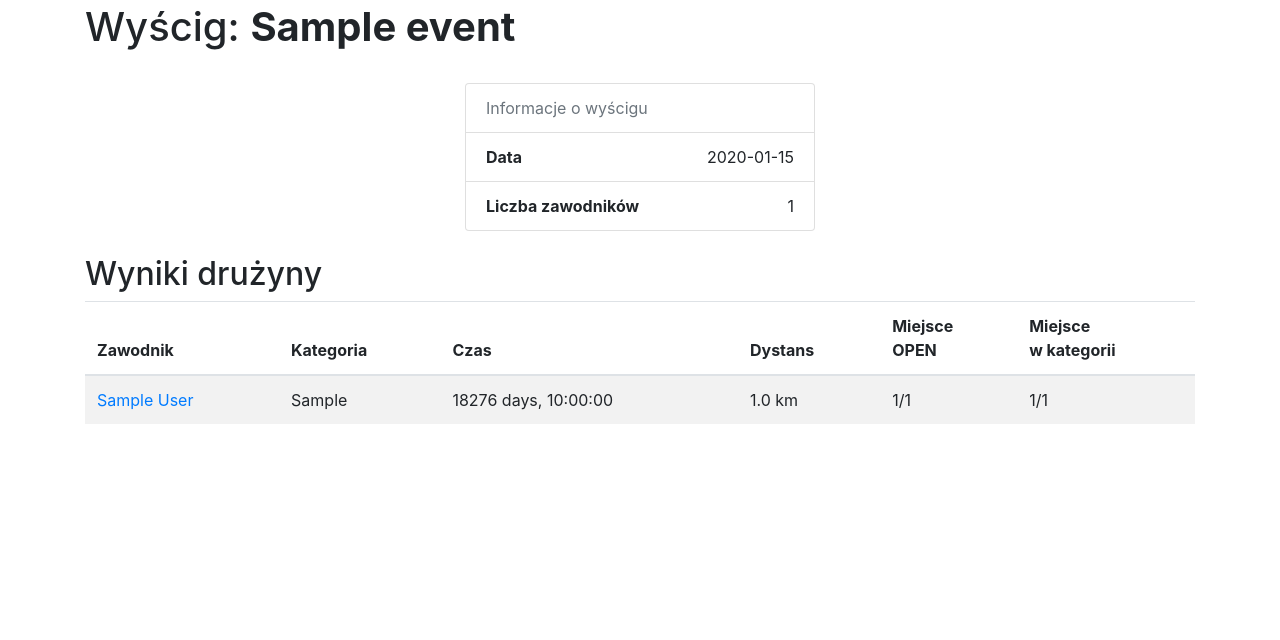
After one commit to Wydzials/TeamStats, a Flask app: page /event/1 in a window 1280 px wide. The commit adds this page. Shown: the part 160-800 px from the top of the page. Run offline with Flask 2, Linux system fonts and the light colour scheme; tables that the repository leaves empty hold one stand-in row (values such as "Sample post"); parts of the project's set-up code (start-up, migrations or seed data) failed here and were passed over; some libraries are stand-ins or nearby versions.

Commit message:
Add event page

```diff
--- a/app.py
+++ b/app.py
@@ -1,9 +1,9 @@
-from flask import render_template, request, redirect
+from flask import render_template
 
 import imports
 from init import db, app
-from sqlalchemy import func, desc
-from models import Rider, Event, Result, Team, Gear, Training
+from sqlalchemy import func
+from models import Rider, Result, Event, Team, Gear, Training
 
 
 @app.route("/")
@@ -18,8 +18,8 @@ def team():
     return render_template("team.html", riders=riders, team=team)
 
 
-@app.route("/rider/<int:rider_id>/<name>")
-def rider(rider_id, name):
+@app.route("/rider/<int:rider_id>")
+def rider(rider_id):
     rider = Rider.query.filter_by(id=rider_id).first()
     gear = Gear.query.filter_by(rider_id=rider_id).all()
 
@@ -40,7 +40,19 @@ def rider(rider_id, name):
              "time_sum": time_sum,
              "avg_speed": avg_speed}
 
-    return render_template("rider.html", rider=rider, results=sorted_results, stats=stats, gear=gear, trainings=sorted_trainings)
+    return render_template("rider.html",
+                           rider=rider,
+                           stats=stats,
+                           gear=gear,
+                           results=sorted_results,
+                           trainings=sorted_trainings)
+
+
+@app.route("/event/<int:event_id>")
+def event(event_id):
+    event = Event.query.filter_by(id=event_id).first()
+    results = Result.query.filter_by(event_id=event_id).all()
+    return render_template("event.html", event=event, results=results)
 
 
 if __name__ == "__main__":
--- /dev/null
+++ b/templates/event.html
@@ -0,0 +1,56 @@
+{% extends "base.html" %}
+
+{% block head %}
+
+{% endblock %}
+
+
+{% block body %}
+<br>
+<h1>Wyścig: <b>{{ event.name }}</b></h1>
+<br>
+<row>
+    <div class="row justify-content-around">
+        <div class="col-4">
+            <ul class="list-group">
+                <li class="list-group-item text-muted">Informacje o wyścigu</li>
+                <li class="list-group-item text-right"><span class="float-left"><strong>Data</strong></span>{{ event.date.date() }}</li>
+                <li class="list-group-item text-right"><span class="float-left"><strong>Liczba zawodników</strong></span>{{ results|length }}</li>
+            </ul>
+        </div>
+    </div>
+</row>
+
+<br>
+
+<row>
+    <h2>Wyniki drużyny</h2>
+    <table class="table table-hover table-striped">
+        <thead>
+            <tr>
+                <th>Zawodnik</th>
+                <th>Kategoria</th>
+                <th>Czas</th>
+                <th>Dystans</th>
+                <th>Miejsce<br>OPEN</th>
+                <th>Miejsce<br>w kategorii</th>
+            </tr>
+        </thead>
+
+        <tbody>
+            {% for result in results %}
+                <tr>
+                    <td><a href="/rider/{{result.rider.id}}">{{ result.rider.first_name }} {{ result.rider.last_name }}</a></td>
+                    <td>{{ result.category }}</td>
+                    <td>{{ result.time }}</td>
+                    <td>{{ result.distance }} km</td>
+                    <td>{{ result.place_open }}/{{ result.riders_open }}</td>
+                    <td>{{ result.place_category }}/{{ result.riders_category }}</td>
+                </tr>
+            {% endfor %}
+        </tbody>
+    </table>
+</row>
+
+
+{% endblock %}
--- a/templates/rider.html
+++ b/templates/rider.html
@@ -76,7 +76,7 @@
                         <tbody>
                             {% for result in results %}
                                 <tr>
-                                    <td>{{ result.event.name }}</td>
+                                    <td><a href="/event/{{ result.event.id }}">{{ result.event.name }}</a></td>
                                     <td>{{ result.event.date.date() }}</td>
                                     <td>{{ result.category }}</td>
                                     <td>{{ result.time }}</td>
@@ -89,7 +89,7 @@
                     </table>
 
                     {% if trainings|length > 0 %}
-                    <h1>Ostatnie treningi</h1>
+                    <h2>Ostatnie treningi</h2>
                     <table class="table table-hover table-striped">
                         <thead>
                             <th>Data</th>
--- a/templates/team.html
+++ b/templates/team.html
@@ -28,7 +28,7 @@
 
             {% for rider in riders %}
             <tr>
-                <td><a href="/rider/{{rider.id}}/{{rider.first_name}}-{{rider.last_name}}"> {{ rider.first_name }} {{ rider.last_name }} </a></td>
+                <td><a href="/rider/{{rider.id}}"> {{ rider.first_name }} {{ rider.last_name }} </a></td>
                 <td>{{ rider.number }}</td>
 
                 {% if rider.sector > 0 %}
```
